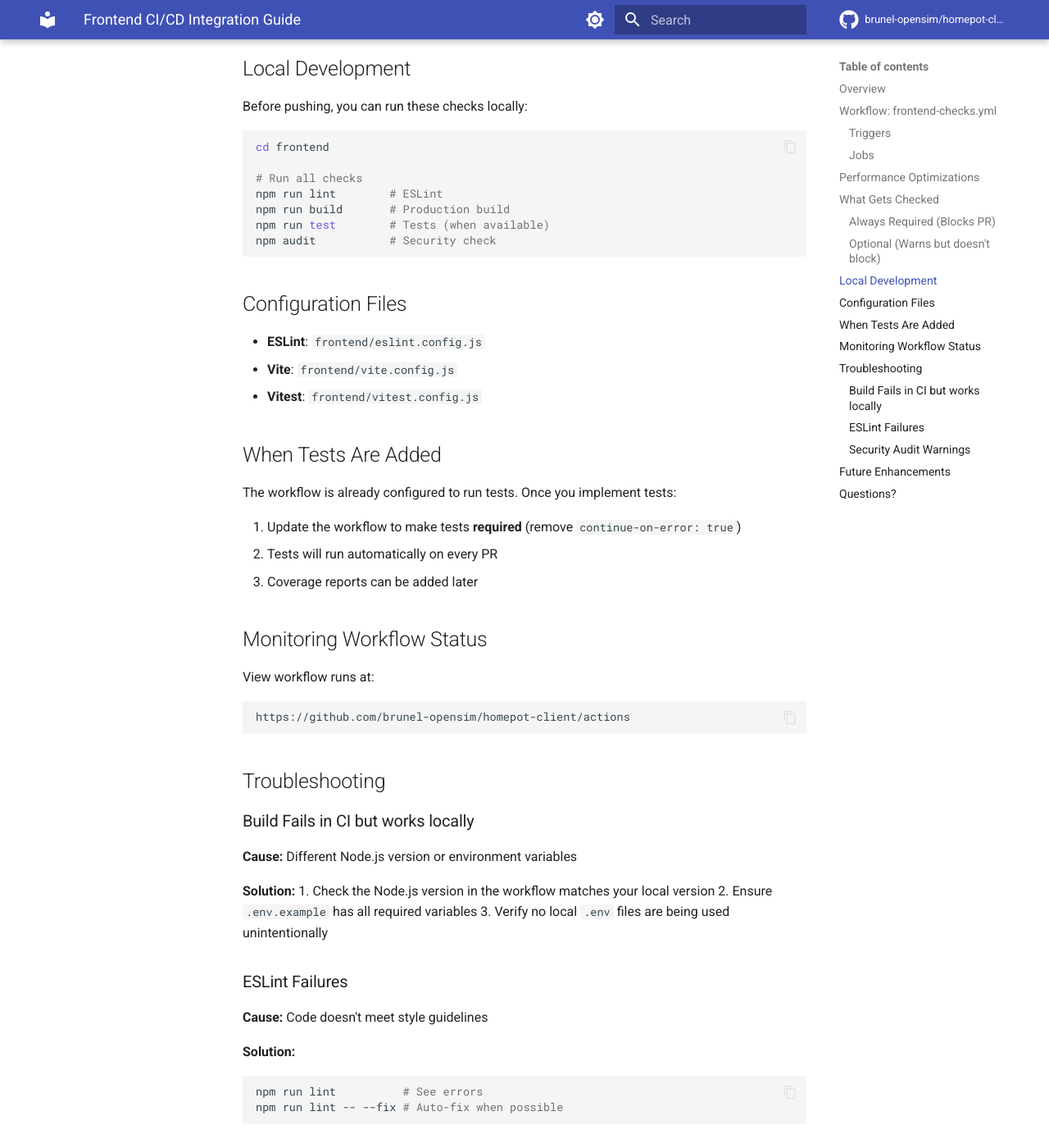
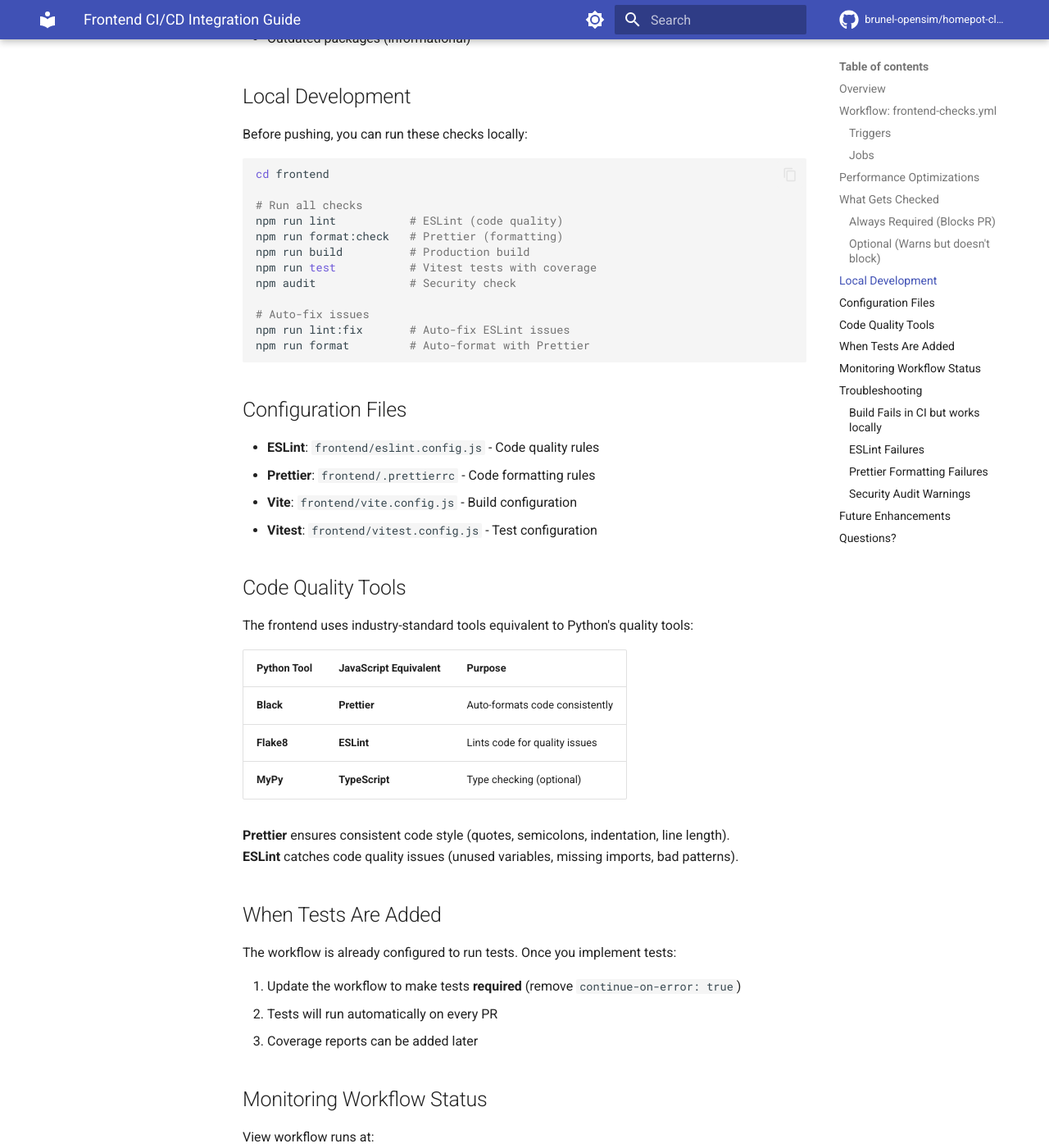
Before and after one commit to brunel-opensim/homepot-client, an MkDocs documentation site: the page built from docs/frontend-ci-cd.md, in a window 1280 px wide and 1400 px high, scrolled down 1765 px. Shown: the whole window at 82% size. Built offline with MkDocs 1.6.1 and Material for MkDocs 9.7.7, drawn with Linux system fonts in a browser that asks for light colours; comment, search, counter and statistics services are not loaded; the version menu is left out; some of the changed text lies outside the part shown.

Commit message:
docs: Update CI/CD guide with Prettier information
- Add Prettier to quality checks section
- Document code quality tool equivalents (Black≈Prettier, Flake8≈ESLint)
- Update local development commands with format and format:check
- Add troubleshooting section for Prettier formatting failures
- Clarify that ESLint is for quality, Prettier is for formatting

````diff
--- a/docs/frontend-ci-cd.md
+++ b/docs/frontend-ci-cd.md
@@ -20,18 +20,21 @@ Tests the frontend on multiple Node.js versions (20.x and 22.x) to ensure compat
 
 **Steps:**
 - **Install dependencies** - Uses `npm ci` for consistent, clean installs
-- **ESLint** - Checks code quality and style
+- **ESLint** - Checks code quality and style (linting)
+- **Prettier** - Checks code formatting consistency
 - **Build** - Verifies production build succeeds
 - **Bundle size** - Reports build output size
-- **Tests** - Runs Vitest tests (currently optional until tests are written)
+- **Tests** - Runs Vitest tests with coverage reporting
 - **Artifacts** - Uploads build output for review
 
 **What it catches:**
 - Syntax errors
 - Import issues
-- ESLint violations
+- ESLint violations (code quality issues)
+- Prettier violations (inconsistent formatting)
 - Build failures
 - Broken dependencies
+- Test failures
 
 #### 2. **Security Audit**
 
@@ -63,12 +66,13 @@ The workflow is optimized for speed:
 ## What Gets Checked
 
 ### **Always Required (Blocks PR)**
-- ESLint passes
+- ESLint passes (code quality)
+- Prettier check passes (code formatting)
 - Production build succeeds
+- All tests pass
 
 ### **Optional (Warns but doesn't block)**
 - Security audit (informational)
-- Tests (until test suite is complete)
 - Outdated packages (informational)
 
 ## Local Development
@@ -79,17 +83,36 @@ Before pushing, you can run these checks locally:
 cd frontend
 
 # Run all checks
-npm run lint        # ESLint
-npm run build       # Production build
-npm run test        # Tests (when available)
-npm audit           # Security check
+npm run lint           # ESLint (code quality)
+npm run format:check   # Prettier (formatting)
+npm run build          # Production build
+npm run test           # Vitest tests with coverage
+npm audit              # Security check
+
+# Auto-fix issues
+npm run lint:fix       # Auto-fix ESLint issues
+npm run format         # Auto-format with Prettier
 ```
 
 ## Configuration Files
 
-- **ESLint**: `frontend/eslint.config.js`
-- **Vite**: `frontend/vite.config.js`
-- **Vitest**: `frontend/vitest.config.js`
+- **ESLint**: `frontend/eslint.config.js` - Code quality rules
+- **Prettier**: `frontend/.prettierrc` - Code formatting rules
+- **Vite**: `frontend/vite.config.js` - Build configuration
+- **Vitest**: `frontend/vitest.config.js` - Test configuration
+
+## Code Quality Tools
+
+The frontend uses industry-standard tools equivalent to Python's quality tools:
+
+| Python Tool | JavaScript Equivalent | Purpose |
+|-------------|----------------------|---------|
+| **Black** | **Prettier** | Auto-formats code consistently |
+| **Flake8** | **ESLint** | Lints code for quality issues |
+| **MyPy** | **TypeScript** | Type checking (optional) |
+
+**Prettier** ensures consistent code style (quotes, semicolons, indentation, line length).
+**ESLint** catches code quality issues (unused variables, missing imports, bad patterns).
 
 ## When Tests Are Added
 
@@ -119,12 +142,22 @@ https://github.com/brunel-opensim/homepot-client/actions
 
 ### ESLint Failures
 
-**Cause:** Code doesn't meet style guidelines
+**Cause:** Code doesn't meet quality guidelines
 
 **Solution:**
 ```bash
 npm run lint          # See errors
-npm run lint -- --fix # Auto-fix when possible
+npm run lint:fix      # Auto-fix when possible
+```
+
+### Prettier Formatting Failures
+
+**Cause:** Code formatting doesn't match standards
+
+**Solution:**
+```bash
+npm run format:check  # See which files need formatting
+npm run format        # Auto-format all files
 ```
 
 ### Security Audit Warnings
````
